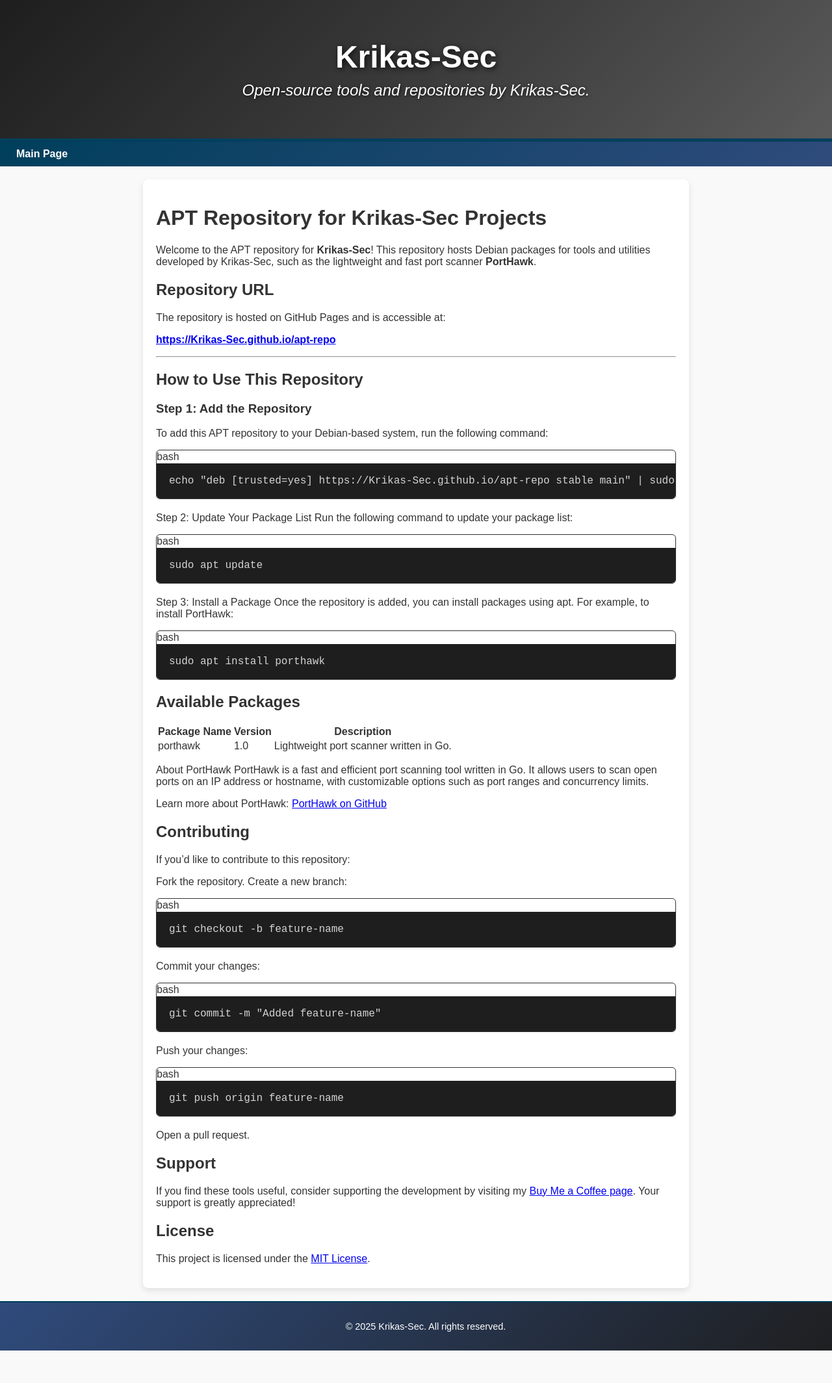
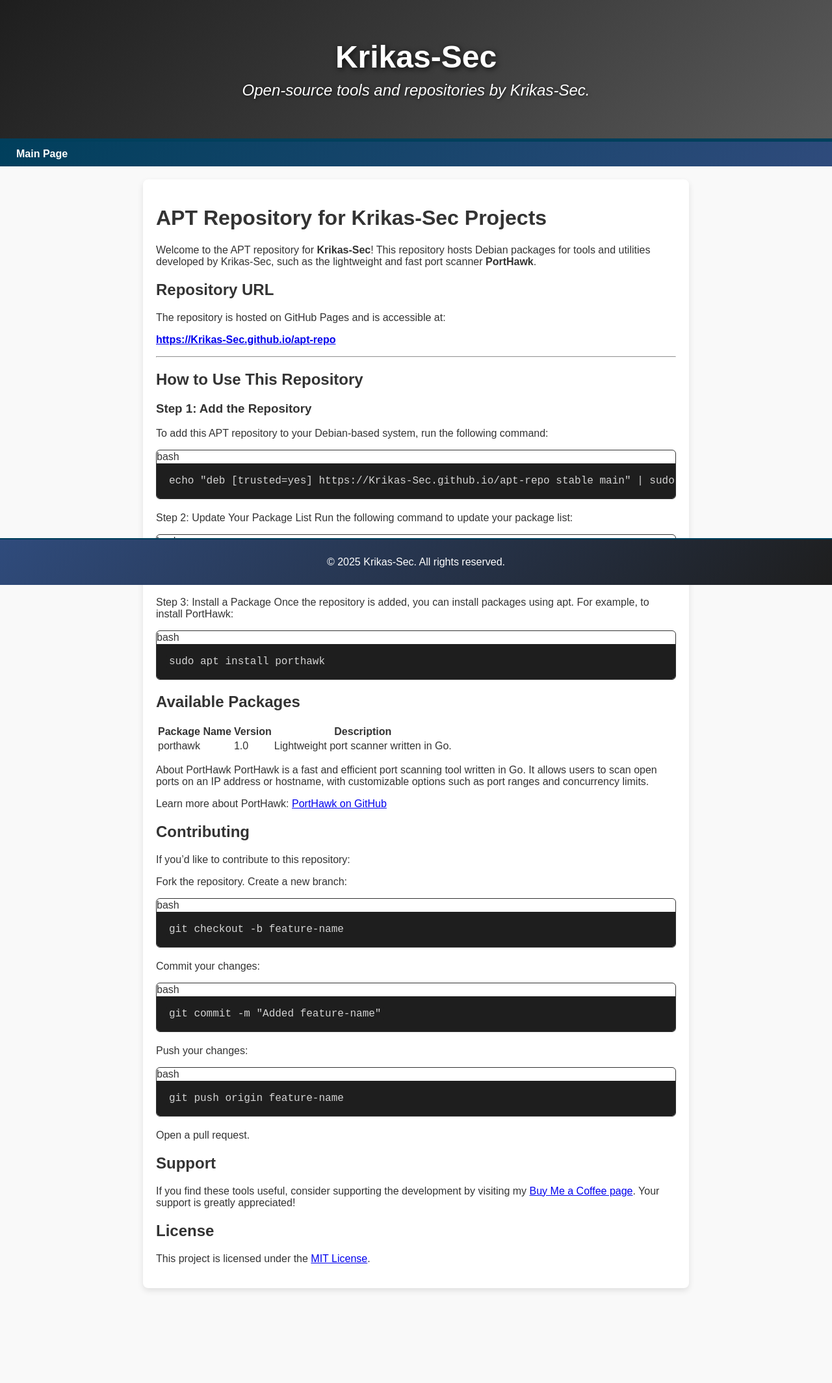
Before and after one commit to Krikas-Sec/apt-repo, a Jekyll site: the page built from README.md, in a window 1280 px wide. Shown: the whole page at 65% size. Built offline with Jekyll 4.4.1, drawn with Linux system fonts in a browser that asks for light colours; our own code applies the rules of GitHub Pages for plain Markdown files; after the commit the page ends 2052 px from its top, so only the background shows below that.

```diff
--- a/assets/css/style.css
+++ b/assets/css/style.css
@@ -57,16 +57,20 @@ body {
 }
 
 /* Footer */
+/* Gör footern fixerad längst ner på sidan */
 footer {
-    text-align: center;
-    padding: 15px;
+    position: fixed;
+    bottom: 0;
+    left: 0;
+    width: 100%;
     background: linear-gradient(135deg, #2f4b7c, #1e1e1e); /* Gradient för foten */
     color: white;
     border-top: 2px solid #003f5c; /* Liten kant för separation */
-    font-size: 0.9em;
-    width: 100%; /* Säkerställ att foten sträcker sig över hela sidan */
-    margin-top: auto; /* Lägger footern längst ner */
+    text-align: center;
+    padding: 10px 0;
+    z-index: 10; /* Säkerställ att footern ligger ovanpå */
 }
+
 
 /* Gör att footern inte överlappar */
 .wrapper {
@@ -201,6 +205,7 @@ code span.function {
 }
 
 
+
 /* Lägg till marginal i botten av innehållet */
 body {
     margin-bottom: 50px; /* Skapar utrymme för footern */
```
